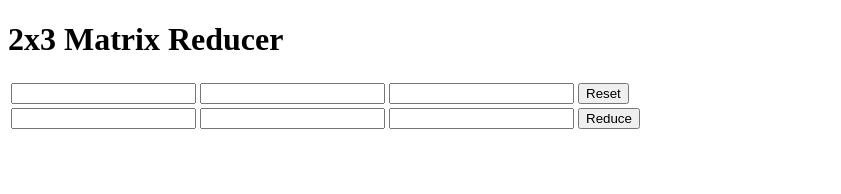
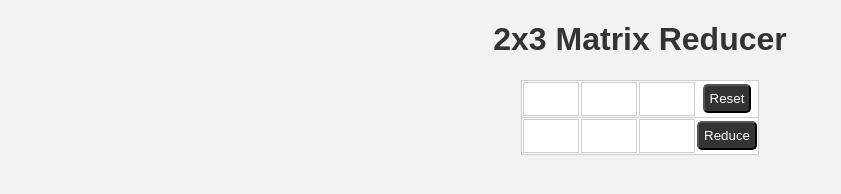
Before and after one commit to MasonRosenau/matrix-reducer, a plain HTML site: page index.html in a window 1280 px wide. Shown: the whole page, without its empty margins (0-841 px from the left). Drawn offline with nearby package versions, Linux system fonts and the light colour scheme.

Commit message:
css + fixed bug

```diff
--- a/index.html
+++ b/index.html
@@ -5,6 +5,7 @@
     <title>Matrix Reducer</title>
     <script src='script.js' defer></script>
     <script src="https://cdn.jsdelivr.net/npm/fraction.js@4.0.11/fraction.min.js"></script>
+    <link rel='stylesheet' href='styles.css'>
 </head>
 <body>
     <h1>2x3 Matrix Reducer</h1>
--- a/script.js
+++ b/script.js
@@ -12,14 +12,19 @@ function domLoaded() {
 
 //on reduce button, pull numbers from cells and perform reduction
 function reduceMatrix() {
-    console.log("reduceMatrix()");
 
-    //make sure all 6 cells have numbers
-    verifyNumbers();
+    document.getElementById("result").innerHTML = "";
+    document.getElementById("error").innerHTML = "";
+
+    //make sure all 6 cells have numbers, else return
+    if(!verifyNumbers()){
+        return;
+    };
+
+    //obtain matrix from input fields
     let matrix = getMatrix();
 
     //perform reduction on 2d array
-
     //STEP 1: Divide row 1 by matrix[0][0] to make matrix[0][0] = 1
     let temp = matrix[0][0];
     for (let i = 0; i < matrix[0].length; i++) {
@@ -43,7 +48,6 @@ function reduceMatrix() {
     for (let i = 0; i < matrix[0].length; i++) {
         matrix[0][i] = parseFloat(matrix[0][i]) + (matrix[1][i] * temp);
     }
-    console.log(matrix);
 
     //convert decimals to fractions
     const x = fractionObjToText(new Fraction(matrix[0][2]));
@@ -52,7 +56,6 @@ function reduceMatrix() {
     //display results
     const result = document.getElementById("result");
     result.innerHTML = "x = " + x + "<br />" + "y = " + y;
-
 }
 
 //verify each cell has a number only
@@ -74,16 +77,16 @@ function verifyNumbers() {
     const error = document.getElementById("error");
     if(hasError) {
         error.innerHTML = "Please ensure each cell has a number.";
+        return false;
     }
     else {
         error.innerHTML = "";
+        return true;
     }
-
 }
 
 //return the 2d array of numbers
 function getMatrix() {
-    console.log("getMatrix()");
 
     let matrix = [];
 
@@ -117,7 +120,6 @@ function fractionObjToText(fractionObj) {
 
 //on reset button, clear the matrix cells
 function resetMatrix() {
-    console.log("resetMatrix()");
 
     //clear any previous results or errors
     document.getElementById("result").innerHTML = "";
--- /dev/null
+++ b/styles.css
@@ -0,0 +1,47 @@
+body {
+    font-family: Arial, sans-serif;
+    text-align: center;
+    background-color: #f2f2f2;
+}
+
+h1 {
+    color: #333;
+}
+
+table {
+    margin: 20px auto;
+    border-collapse: collapse;
+}
+
+.row {
+    background-color: #fff;
+    border: 1px solid #ccc;
+}
+
+.cell {
+    width: 50px;
+    height: 30px;
+    text-align: center;
+    border: 1px solid #ccc;
+}
+
+button {
+    padding: 5px 5px;
+    background-color: #333;
+    color: #fff;
+    cursor: pointer;
+    border-radius: 5px; /* Rounded corners */
+}
+
+button:hover {
+    background-color: #555;
+}
+
+#error {
+    color: red;
+}
+
+#result {
+    font-weight: bold;
+    font-size: 1.2em; /* Bigger text size */
+}
```
